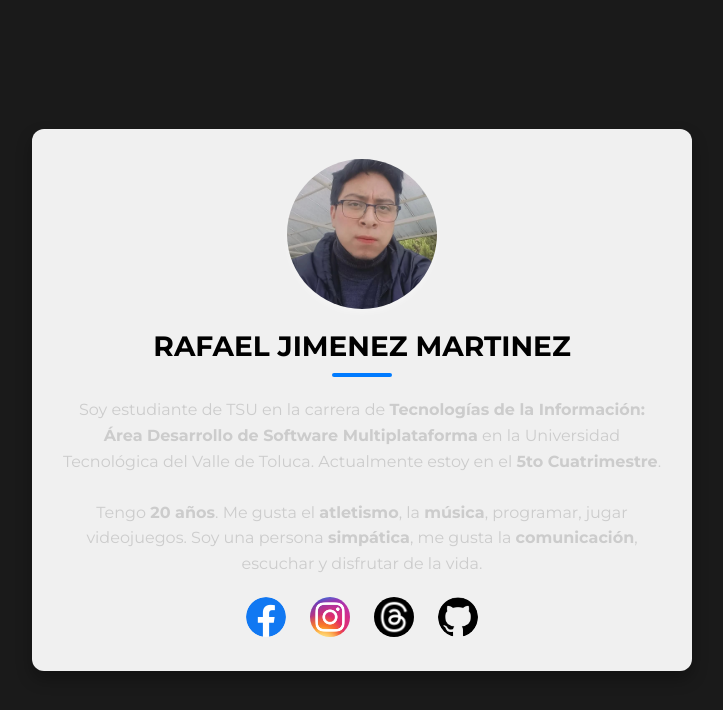
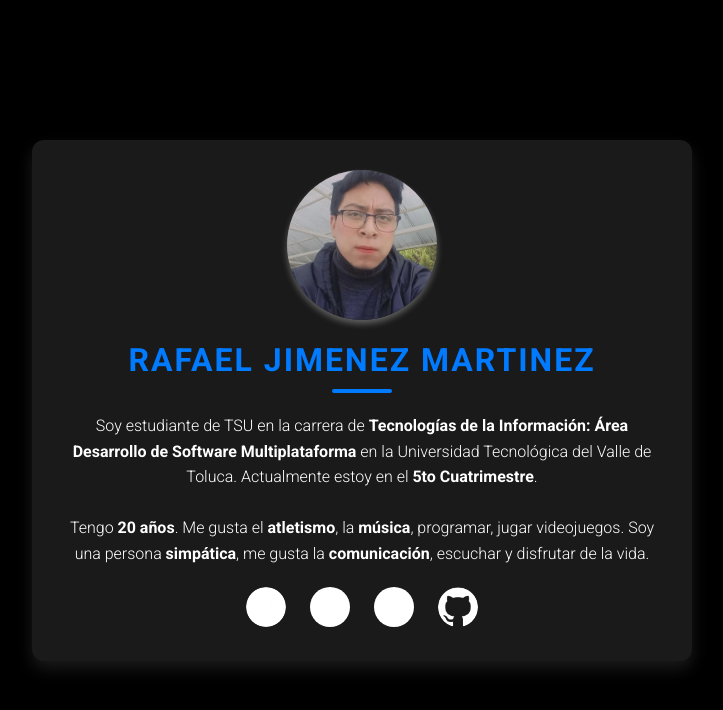
Before and after one commit to Rafa-hud/jmz_rafael, a plain HTML site: page index.html in a window 1280 px wide. Shown: the whole page, without its empty margins (278-1001 px from the left). Drawn offline with Linux system fonts and the light colour scheme.

Commit message:
update_vistas

```diff
--- a/index.html
+++ b/index.html
@@ -5,12 +5,12 @@
     <meta name="viewport" content="width=device-width, initial-scale=1.0">
     <title>Presentación Personal</title>
     <link rel="stylesheet" href="styles.css">
-    <link href="https://fonts.googleapis.com/css2?family=Montserrat:wght@400;700&display=swap" rel="stylesheet">
+    <link href="https://fonts.googleapis.com/css2?family=Montserrat:wght@400;700&family=Roboto:wght@300;400;700&display=swap" rel="stylesheet">
 </head>
 <body>
     <div class="container">
         <div class="photo" onclick="launchFireworks(event)">
-            <div class="floating-message">Click en la foto</div> <!-- Mensaje flotante -->
+            <div class="floating-message">Click en la foto</div>
             <img src="rf_jmz.jpeg" alt="Foto" width="200" height="200">
         </div>
         <h1>RAFAEL JIMENEZ MARTINEZ</h1>
--- a/styles.css
+++ b/styles.css
@@ -1,9 +1,9 @@
 body {
-    font-family: 'Montserrat', sans-serif;
+    font-family: 'Roboto', sans-serif;
     margin: 0;
     padding: 0;
-    background-color: #1a1a1a;
-    color: #000000;
+    background-color: #000000; /* Fondo negro */
+    color: #ffffff; /* Texto blanco */
     display: flex;
     justify-content: center;
     align-items: center;
@@ -14,12 +14,13 @@ body {
 
 .container {
     text-align: center;
-    background: rgb(240, 240, 240);
+    background: rgba(255, 255, 255, 0.1); /* Fondo semi-transparente */
     padding: 30px;
     border-radius: 12px;
-    box-shadow: 0 8px 16px rgba(0, 0, 0, 0.3);
+    box-shadow: 0 8px 16px rgba(255, 255, 255, 0.1);
     max-width: 600px;
     width: 90%;
+    position: relative;
 }
 
 .photo {
@@ -46,19 +47,19 @@ body {
 
 .floating-message {
     position: absolute;
-    top: -30px; /* Posición arriba de la foto */
+    top: -40px;
     left: 50%;
     transform: translateX(-50%);
-    background-color: rgba(0, 0, 0, 0.8);
+    background-color: rgba(0, 0, 0, 0.9);
     color: white;
-    padding: 5px 10px;
+    padding: 8px 16px;
     border-radius: 5px;
     font-family: 'Courier New', Courier, monospace;
     font-size: 14px;
     white-space: nowrap;
     box-shadow: 0 2px 5px rgba(0, 0, 0, 0.3);
     animation: float 2s infinite ease-in-out;
-    z-index: 10; /* Asegura que esté por encima de otros elementos */
+    z-index: 10;
 }
 
 @keyframes float {
@@ -71,17 +72,19 @@ body {
 }
 
 h1 {
-    font-size: 28px;
+    font-size: 32px;
     margin-bottom: 10px;
     text-transform: uppercase;
     font-weight: 700;
-    color: #000; /* Cambiado a negro */
+    color: #007BFF; /* Azul brillante */
+    letter-spacing: 2px;
 }
 
 p {
     font-size: 16px;
     line-height: 1.6;
-    color: #ccc;
+    color: #ffffff; /* Texto blanco */
+    font-weight: 300;
 }
 
 .separator {
@@ -124,6 +127,7 @@ p {
     width: 100%;
     height: 100%;
     object-fit: cover;
+    filter: brightness(0) invert(1); /* Iconos en blanco */
 }
 
 .social-links a:hover {
```
